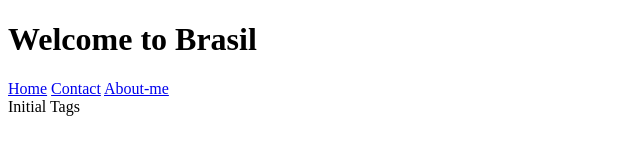
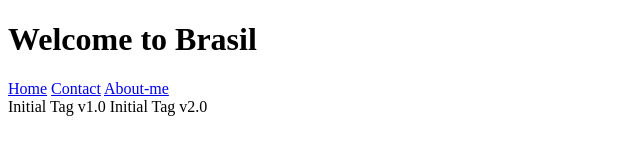
Before and after one commit to KleilsonSantos/git, a plain HTML site: page index.html in a window 1280 px wide. Shown: the whole page, without its empty margins (0-640 px from the left). Drawn offline with Linux system fonts and the light colour scheme.

Commit message:
new tag v2.0

```diff
--- a/index.html
+++ b/index.html
@@ -13,7 +13,8 @@
         <a href="#">Contact</a>
         <a href="#">About-me</a>
         <div class="wrapper">
-            <span>Initial Tags</span>
+            <span>Initial Tag v1.0</span>
+            <span>Initial Tag v2.0</span>
         </div>
     </div>
 </body>
```
